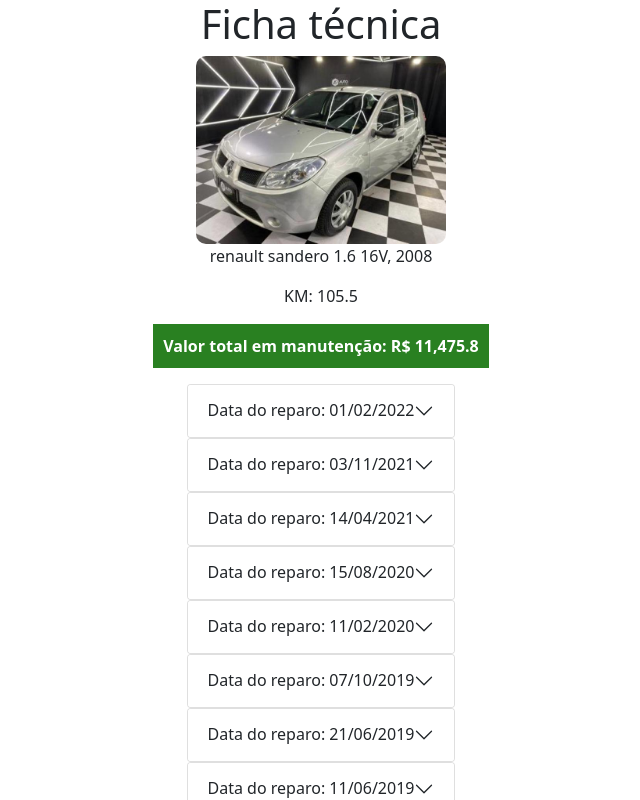
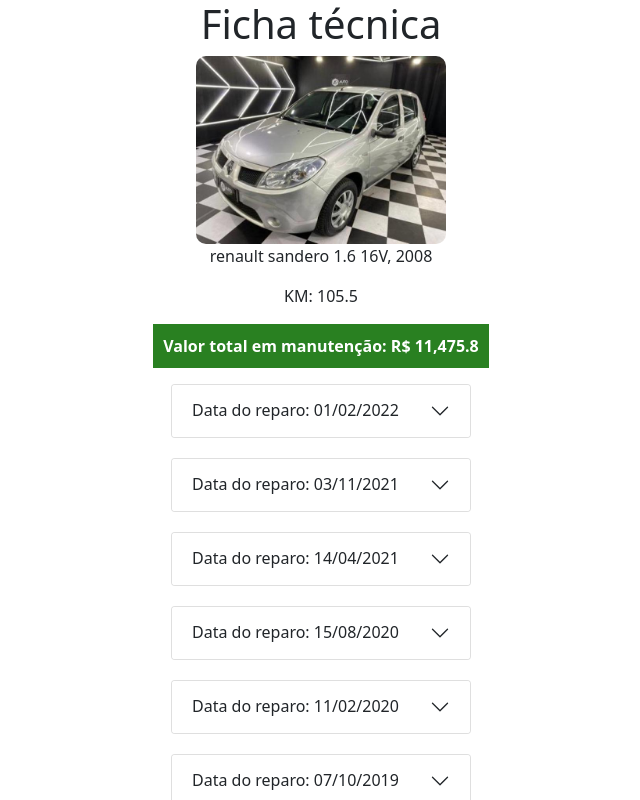
Before and after one commit to cpwaldow/car-repair, a React (Create React App) app: page / in a window 1280 px wide. Shown: the top 800 px of the page, without its empty margins (319-959 px from the left). Built offline with nearby package versions, Linux system fonts and the light colour scheme.

Commit message:
colocando largura maxima no accordionitem

```diff
--- a/src/Problems.jsx
+++ b/src/Problems.jsx
@@ -9,9 +9,9 @@ class Problems extends Component {
   render() {
     const { date, price, products, services } = this.props.repato;
     return (
-      <section className='container'>
+      <section className='container teste'>
         <Accordion>
-          <Accordion.Item eventKey='0'>
+          <Accordion.Item eventKey='0' className='acc-item'>
             <Accordion.Header>Data do reparo: {date}</Accordion.Header>
             <Accordion.Body>
               <p>R$: {price}</p>
--- a/src/problems.css
+++ b/src/problems.css
@@ -7,3 +7,11 @@ article {
 ul {
   width: 250px;
 }
+
+.teste {
+  margin-bottom: 20px;
+}
+
+.acc-item {
+  width: 300px;
+}
```
